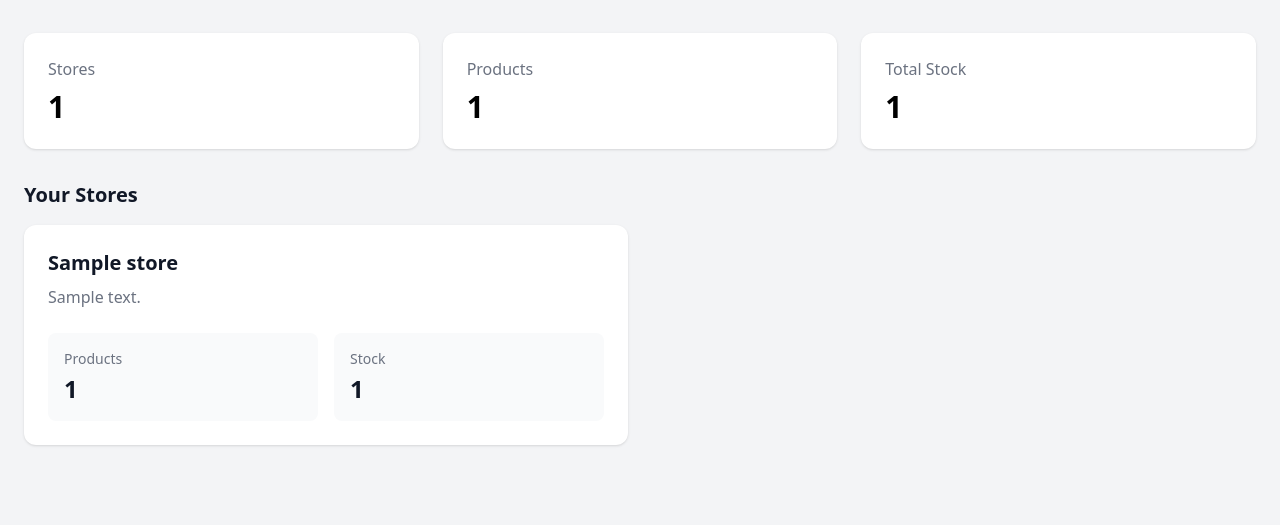
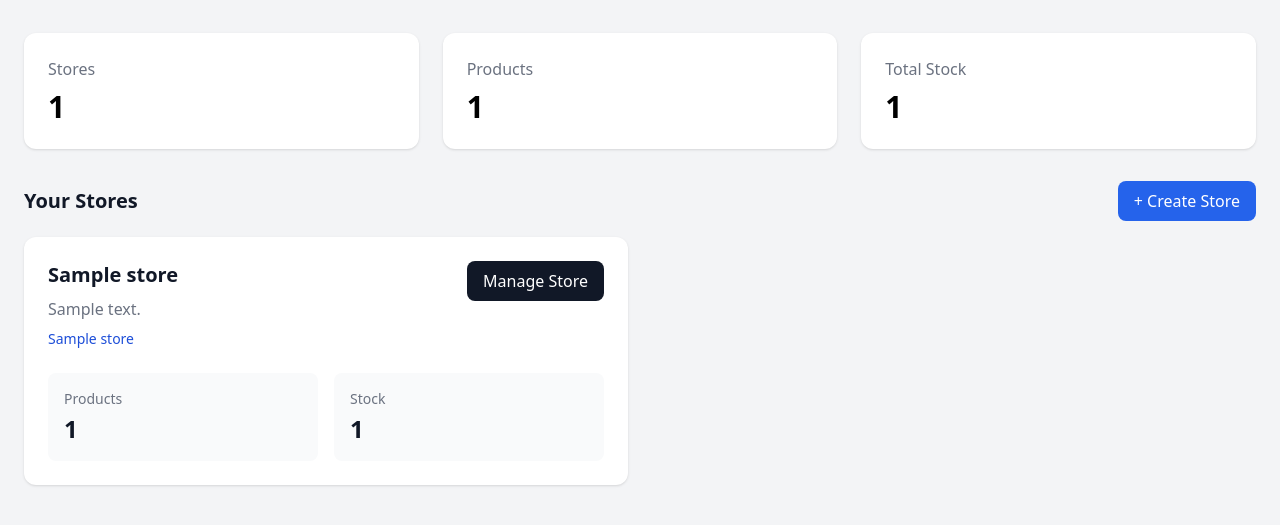
Before and after one commit to KouroshBeheshtinejad/ai-sales-assistant, a FastAPI app: template app/templates/dashboard.html in a window 1280 px wide. Shown: the part 99-624 px from the top of the page. Run offline with FastAPI, Linux system fonts and the light colour scheme; the template is opened without the code that fills it: most values are stand-ins (such as "Sample title", 1, 10 or a date in 2020); some libraries are stand-ins or nearby versions.

Commit message:
feat: show business types on dashboard

```diff
--- a/app/routes/dashboard.py
+++ b/app/routes/dashboard.py
@@ -7,6 +7,7 @@ from sqlalchemy.orm import Session
 from app.db.database import get_db
 from app.db.models import User, Store, Product
 from app.routes.auth import get_current_user_from_cookie
+from app.core.business_types import get_business_type_label
 
 
 router = APIRouter(
@@ -81,6 +82,7 @@ def dashboard(
                 "id": store.id,
                 "name": store.name,
                 "description": store.description,
+                "business_type_label": get_business_type_label(store.business_type),
                 "products_count": store_products_count,
                 "total_stock": store_total_stock,
             }
--- a/app/templates/dashboard.html
+++ b/app/templates/dashboard.html
@@ -70,9 +70,18 @@
         <!-- Stores -->
         <div class="mt-8">
 
-            <h2 class="text-xl font-semibold text-gray-900 mb-4">
-                Your Stores
-            </h2>
+            <div class="flex items-center justify-between mb-4">
+                <h2 class="text-xl font-semibold text-gray-900">
+                    Your Stores
+                </h2>
+
+                <a
+                    href="/stores/new"
+                    class="px-4 py-2 bg-blue-600 text-white rounded-lg hover:bg-blue-700"
+                >
+                    + Create Store
+                </a>
+            </div>
 
 
             {% if stores %}
@@ -87,6 +96,7 @@
                             <div class="flex items-start justify-between">
 
                                 <div>
+
                                     <h3 class="text-xl font-semibold text-gray-900">
                                         {{ store.name }}
                                     </h3>
@@ -96,7 +106,18 @@
                                             {{ store.description }}
                                         </p>
                                     {% endif %}
+
+                                    <p class="text-sm text-blue-700 mt-2">
+                                        {{ store.business_type_label }}
+                                    </p>
                                 </div>
+
+                                <a
+                                    href="/stores/{{ store.id }}/manage"
+                                    class="px-4 py-2 bg-gray-900 text-white rounded-lg hover:bg-gray-800"
+                                >
+                                    Manage Store
+                                </a>
 
                             </div>
 
@@ -139,10 +160,27 @@
             {% else %}
 
                 <!-- Empty State -->
-                <div class="bg-white rounded-xl shadow p-6">
-                    <p class="text-gray-500">
-                        You don't have any stores yet.
+                <div class="bg-white rounded-xl shadow p-10 text-center">
+
+                    <h3 class="text-2xl font-bold text-gray-900">
+                        No Stores Yet
+                    </h3>
+
+                    <p class="text-gray-500 mt-2">
+                        Create your first store to start adding products and managing your business.
                     </p>
+
+                    <div class="mt-6">
+
+                        <a
+                            href="/stores/new"
+                            class="inline-block px-5 py-2.5 bg-blue-600 text-white rounded-lg hover:bg-blue-700"
+                        >
+                            + Create Store
+                        </a>
+
+                    </div>
+
                 </div>
 
             {% endif %}
```
